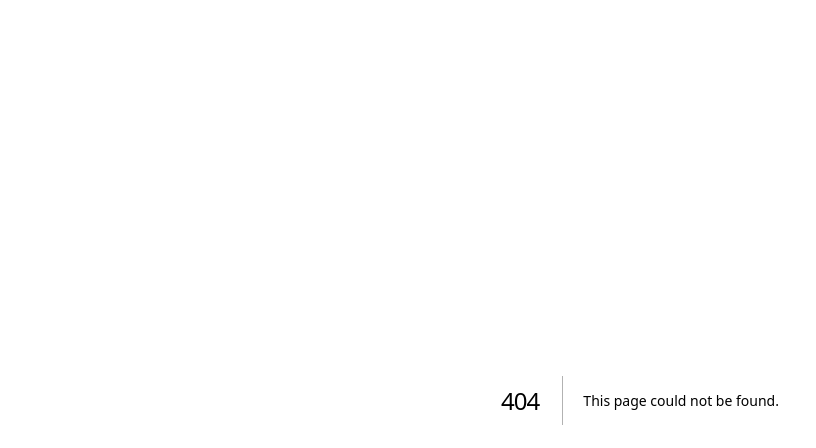
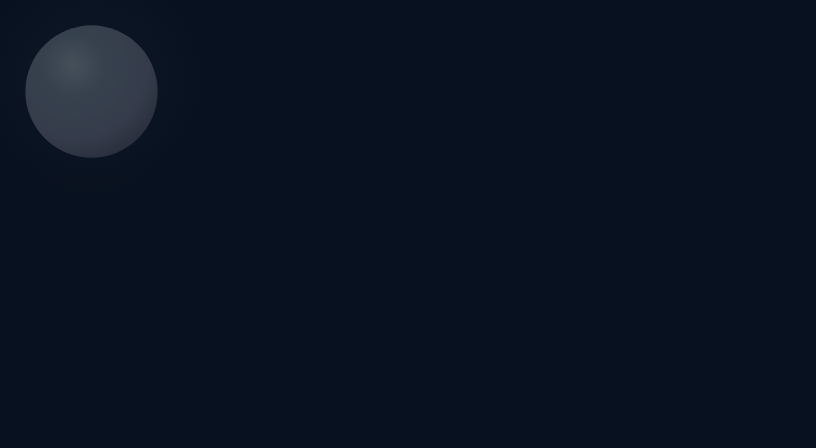
Before and after one commit to sarthak-shree/varshaguard_og, a Next.js app in the folder nebula-orb-next/: page /embed in a window 1280 px wide. Before the commit this address had no page. Shown: the top 448 px of the page, without its empty margins (0-816 px from the left). Built offline with nearby package versions, Linux system fonts and the light colour scheme.

Commit message:
Add postMessage-controlled NebulaOrb embed route

```diff
--- /dev/null
+++ b/nebula-orb-next/app/embed/page.tsx
@@ -0,0 +1,54 @@
+'use client';
+
+import { useEffect, useState } from 'react';
+import { NebulaOrb } from '@/registry/orbe/nebula-orb/nebula-orb';
+import type { OrbState } from '@/registry/lib/orb-state';
+
+const ORB_STATES = new Set<OrbState>([
+  'idle', 'connecting', 'listening', 'thinking', 'speaking', 'error', 'disabled',
+]);
+
+export default function EmbedOrbPage() {
+  const [state, setState] = useState<OrbState>('disabled');
+
+  useEffect(() => {
+    document.documentElement.dataset.orbEmbed = 'true';
+    document.body.dataset.orbEmbed = 'true';
+
+    const queryState = new URLSearchParams(window.location.search).get('state') as OrbState | null;
+    if (queryState && ORB_STATES.has(queryState)) setState(queryState);
+
+    const receiveState = (event: MessageEvent) => {
+      // This iframe only accepts a restricted visual state from its parent.
+      if (event.source !== window.parent || !event.data || typeof event.data !== 'object') return;
+      if (event.data.type === 'varshaguard:orb-state' && ORB_STATES.has(event.data.state)) {
+        setState(event.data.state as OrbState);
+      }
+      if (event.data.type === 'varshaguard:orb-ping') {
+        window.parent.postMessage({ type: 'varshaguard:orb-ready' }, event.origin);
+      }
+    };
+
+    window.addEventListener('message', receiveState);
+    window.parent.postMessage({ type: 'varshaguard:orb-ready' }, '*');
+
+    return () => {
+      window.removeEventListener('message', receiveState);
+      delete document.documentElement.dataset.orbEmbed;
+      delete document.body.dataset.orbEmbed;
+    };
+  }, []);
+
+  return (
+    <main className="orb-embed-stage" aria-label="VarshaGuard AI visual status">
+      <NebulaOrb
+        state={state}
+        size={184}
+        speed={1}
+        colorFrom="#818cf8"
+        colorTo="#22d3ee"
+        label={`VarshaGuard AI ${state}`}
+      />
+    </main>
+  );
+}
```
